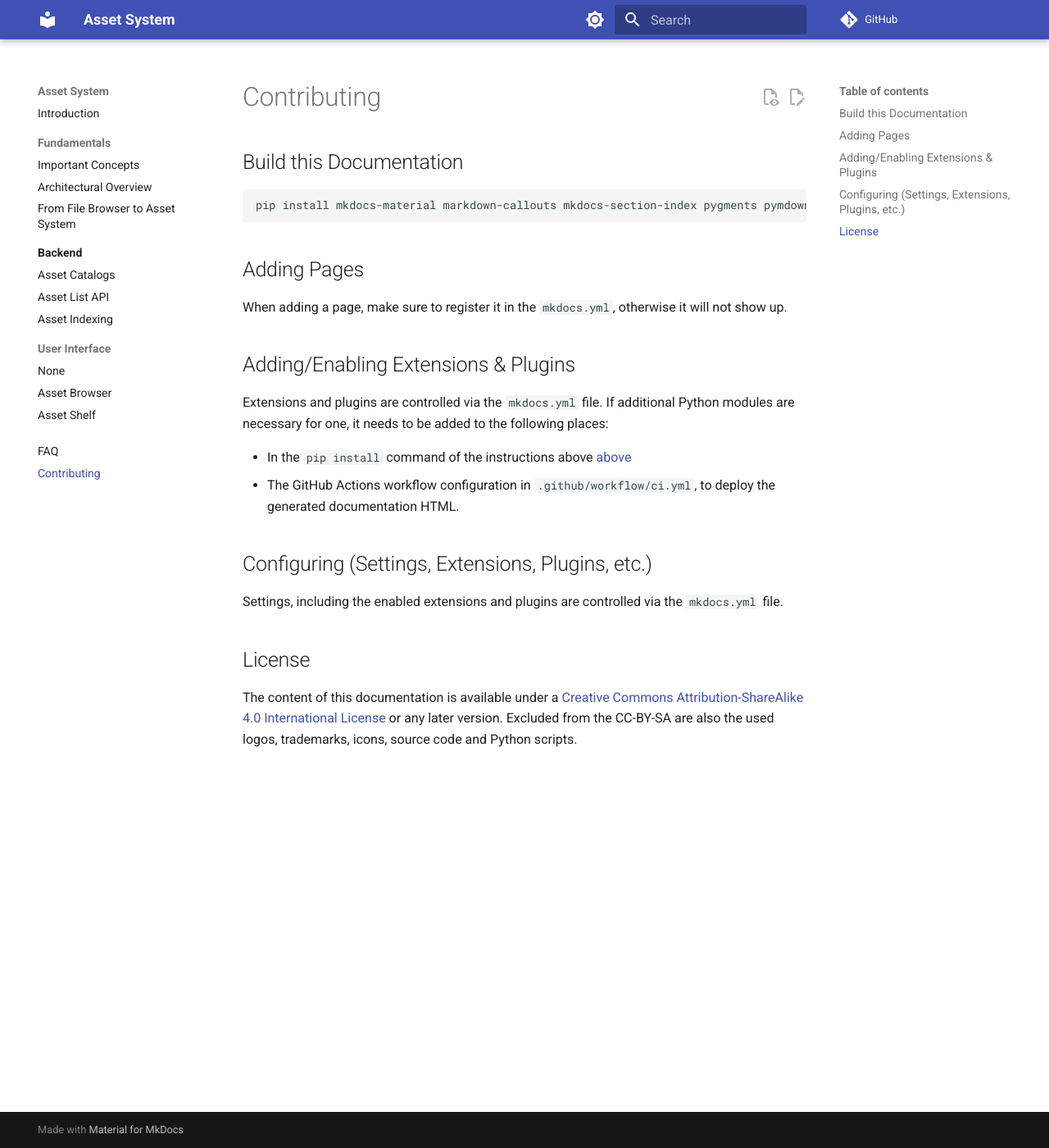
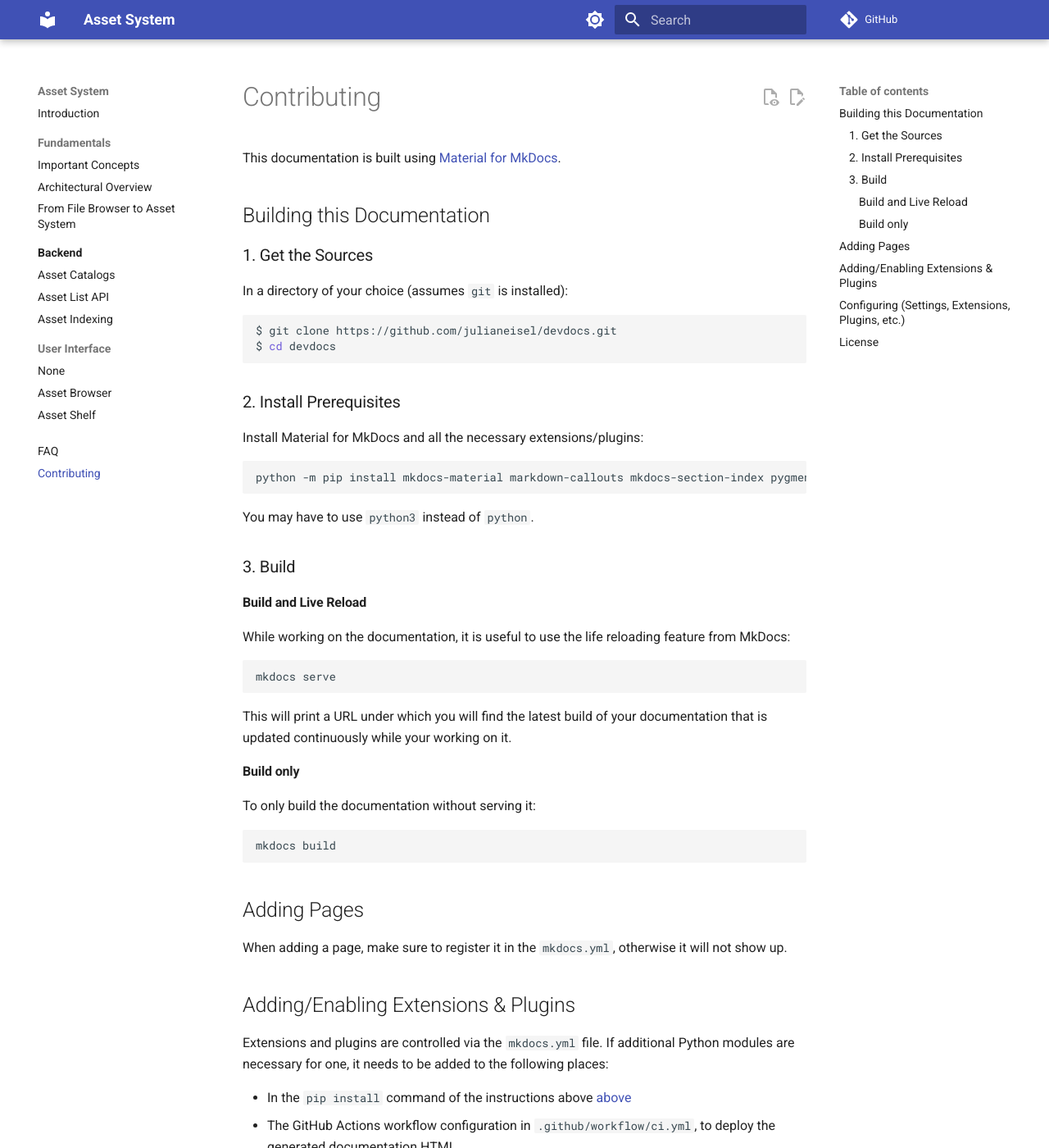
Before and after one commit to julianeisel/devdocs, an MkDocs documentation site: the page built from docs/contributing.md, in a window 1280 px wide and 1400 px high. Shown: the whole window at 82% size. Built offline with MkDocs 1.6.1 and Material for MkDocs 9.7.7, drawn with Linux system fonts in a browser that asks for light colours; comment, search, counter and statistics services are not loaded.

Commit message:
Update build documentation

````diff
--- a/docs/contributing.md
+++ b/docs/contributing.md
@@ -1,9 +1,41 @@
 # Contributing
 
-## Build this Documentation
+This documentation is built using [Material for MkDocs](https://squidfunk.github.io/mkdocs-material/).
 
+## Building this Documentation
+
+### 1. Get the Sources
+
+In a directory of your choice (assumes `git` is installed):
+```bash
+$ git clone https://github.com/julianeisel/devdocs.git
+$ cd devdocs
 ```
-pip install mkdocs-material markdown-callouts mkdocs-section-index pygments pymdown-extensions mkdocs-glightbox mkdocs-git-revision-date-localized-plugin
+
+### 2. Install Prerequisites
+
+Install Material for MkDocs and all the necessary extensions/plugins:
+
+```bash
+python -m pip install mkdocs-material markdown-callouts mkdocs-section-index pygments pymdown-extensions mkdocs-glightbox mkdocs-git-revision-date-localized-plugin
+```
+You may have to use `python3` instead of `python`.
+
+### 3. Build
+
+#### Build and Live Reload
+
+While working on the documentation, it is useful to use the life reloading feature from MkDocs:
+```bash
+mkdocs serve
+```
+This will print a URL under which you will find the latest build of your documentation that is updated continuously while your working on it.
+
+#### Build only
+
+To only build the documentation without serving it:
+```
+mkdocs build
 ```
 
 ## Adding Pages
````
